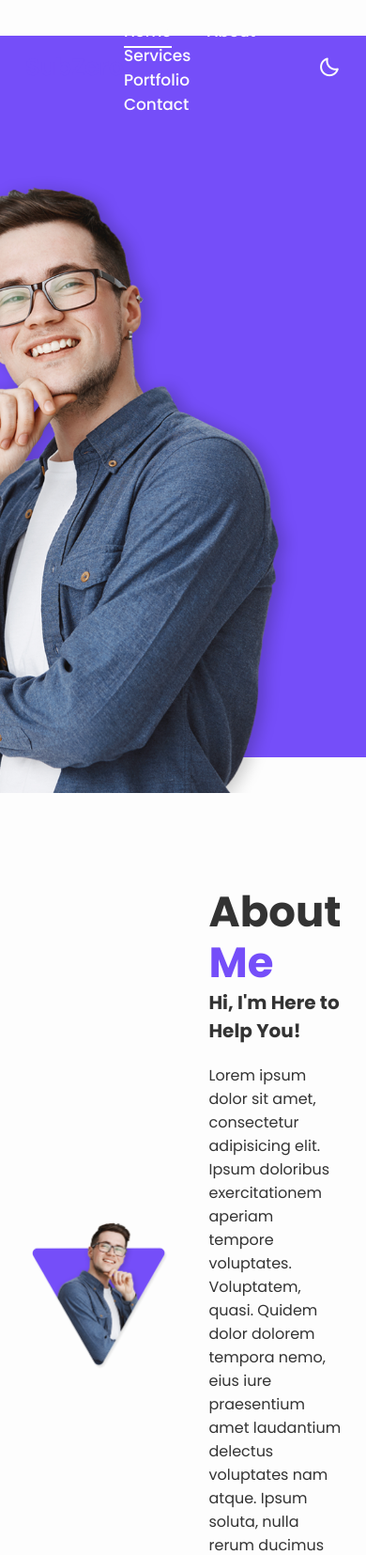
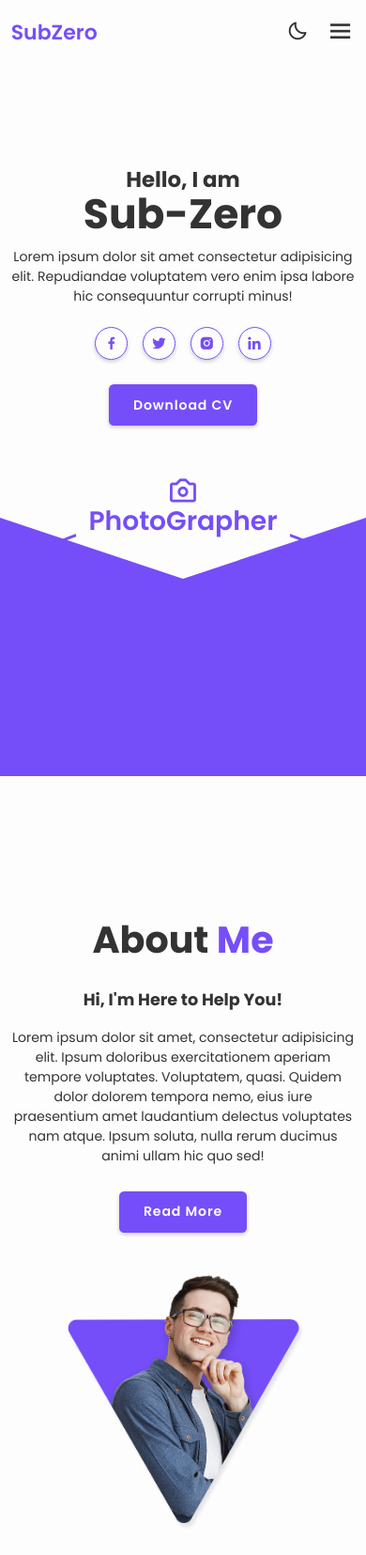
Before and after one commit to SubGameR69/Portofolios, a plain HTML site: page Responsive Protfolio/index.html in a window 390 px wide. Shown: the top 1655 px of the page at 94% size. Drawn offline with nearby package versions, Linux system fonts and the light colour scheme.

Commit message:
Menu-Icon and Media Screen

```diff
--- a/Responsive Protfolio/css/style.css
+++ b/Responsive Protfolio/css/style.css
@@ -44,6 +44,12 @@ body {
 .header.sticky {
     background: var(--bg-color);
     box-shadow: 0 .1rem 1rem var(--shadow-color);
+}
+
+#menu-icon {
+    font-size: 3.6rem;
+    color: var(--text-color);
+    display: none;
 }
 
 .logo {
@@ -239,12 +245,12 @@ section {
 }
 
 
+
 .home-img img {
     position: absolute;
-    pointer-events: none;
+    width: 450px;
+    bottom: 0;
     right: 70px;
-    bottom: 0;
-    width: 450px;
 }
 
 span {
@@ -563,3 +569,230 @@ span {
     font-size: 2.4rem;
     color: #333;
 }
+
+/* MEDIA-SCREEN */
+@media screen and (max-width:1200px) {
+    html {
+        font-size: 55%;
+    }
+
+    .home .profession-container {
+        height: 85.8rem;
+    }
+
+    .home .profession-container .profession-box {
+        right: -12rem;
+        height: 85.5rem;
+    }
+
+    .home .profession-container .overlay {
+        right: -9rem;
+    }
+
+    .home-img img {
+        width: 400px;
+        right: 20px;
+    }
+}
+
+@media screen and (max-width: 1024px) {
+    .header {
+        padding: 2rem 3%;
+    }
+
+    section {
+        padding: 10rem 3% 2rem;
+    }
+
+    .home .profession-container .profession-box {
+        right: -22rem;
+    }
+
+    .home .profession-container .overlay {
+        right: -15rem;
+    }
+}
+
+@media screen and (max-width: 991px) {
+    .navbar a:nth-child(1),
+    .navbar a:nth-child(2) {
+        color: var(--main-color);
+    }
+
+    .navbar a.active::before {
+        background: var(--main-color);
+        opacity: .7;
+    }
+
+    .home .home-content {
+        max-width: 50rem;
+    }
+
+    .home .profession-container .profession-box {
+        right: -45rem;
+    }
+
+    .home .profession-container .overlay {
+        right: -39.5rem;
+    }
+
+    .home-img img {
+        display: none;
+    }
+
+    .services, .portfolio {
+        padding-bottom: 7rem;
+    }
+
+    .contact {
+        min-height: auto;
+    }
+
+    .footer {
+        padding: 2rem 3%;
+    }
+}
+
+@media screen and (max-width: 768px) {
+    #menu-icon {
+        display: block;
+    }
+
+    #darkMode-icon {
+        position: absolute;
+        right: 7rem;
+        font-size: 2.6rem;
+        color: var(--text-color);
+        margin-bottom: .1rem;
+    }
+
+    .navbar {
+        position: absolute;
+        top: 100%;
+        left: 0;
+        width: 100%;
+        padding: 1rem 3%;
+        background: var(--bg-color);
+        border-top: .1rem solid rgba(0, 0, 0, 0.2);
+        box-shadow: 0 .5rem .1rem rgba(0, 0, 0, .1);
+        display: none;
+    }
+
+    .navbar.active {
+        display: block;
+    }
+
+    .navbar a {
+        display: block;
+        font-size: 2rem;
+        margin: 3rem 0;
+        color: var(--text-color);
+    }
+
+    .navbar a:nth-child(1),
+    .navbar a:nth-child(2) {
+        color: var(--text-color);
+    }
+
+    .navbar a.active {
+        color: var(--main-color);
+    }
+
+    .navbar a::before {
+        display: none;
+    }
+
+    .home {
+        padding: 0 3% 23rem;
+        justify-content: center;
+        text-align: center;
+    }
+
+    .home-content h3 {
+        font-size: 2.6rem;
+    }
+
+    .home-content h1 {
+        font-size: 5rem;
+    }
+
+    .home-content .social-media a {
+        margin: 2.5rem .75rem 3rem;
+    }
+
+    .home .profession-container .overlay {
+        position: fixed;
+        top: 70rem;
+        left: 50%;
+        right: 0;
+        transform: rotate(90deg) translate(-50%, 50%) scaleY(3);
+        border-width: 23.9rem;
+    }
+
+    .home .profession-container {
+        left: 0;
+        width: 100%;
+        height: 100%;
+    }
+
+    .home .profession-container .profession-box {
+        position: fixed;
+        top: 60%;
+        left: 0;
+        border-radius: 0;
+        width: 100%;
+    }
+
+    .home .profession-box .profession {
+        padding: 0 13px;
+        left: auto;
+        transform-origin: 0;
+    }
+
+    .home .profession-box .profession:nth-child(1) {
+        transform: rotate(-90deg) translate(-120px, -210px);
+    }
+
+    .home .profession-box .profession:nth-child(1) i {
+        margin-right: 0;
+    }
+
+    .home .profession-box .profession:nth-child(2) {
+        transform: rotate(0deg) translate(0, -335px);
+    }
+
+    .home .profession-box .profession:nth-child(3) {
+        transform: rotate(90deg) translate(-115px, -450px);
+    }
+
+    .home .profession-box .profession:nth-child(4) {
+        transform: rotate(180deg) translate(-220px, -335px);
+    }
+
+    .home .profession-box .circle {
+        position: fixed;
+        width: 670px;
+        height: 670px;
+        z-index: -1;
+    }
+
+    .about {
+        flex-direction: column-reverse;
+        text-align: center;
+    }
+
+    .about h2 {
+        text-align: center;
+        margin: 3rem auto;
+    }
+
+    .about-img img {
+        width: 70vw;
+        margin-top: -2rem;
+    }
+
+    .services h2,
+    .portfolio h2 {
+        margin-bottom: 3rem;
+    }
+}
--- a/Responsive Protfolio/index.html
+++ b/Responsive Protfolio/index.html
@@ -32,6 +32,8 @@
             </nav>
 
             <div class="bx bx-moon" id="darkMode-icon"></div>
+
+            <div class="bx bx-menu" id="menu-icon"></div>
         </header>
     <!-- home section design -->
     <section class="home" id="home">
--- a/Responsive Protfolio/js/script.js
+++ b/Responsive Protfolio/js/script.js
@@ -22,6 +22,10 @@ window.onscroll = () => {
     let header = document.querySelector(".header")
 
     header.classList.toggle("sticky", window.scrollY > 100);
+    /*========== remove menu icon navbar ==========*/
+    menuIcon.classList.remove("bx-x");
+    navbar.classList.remove("active");
+
 }
 
 /*========== remove menu icon navbar when click navbar link (scroll) ==========*/
@@ -49,3 +53,13 @@ var swiper = new Swiper(".mySwiper", {
 
 
 /*========== scroll reveal ==========*/
+
+
+/*========== menu icon navbar ==========*/
+let menuIcon = document.querySelector("#menu-icon");
+let navbar = document.querySelector(".navbar");
+
+menuIcon.onclick = () => {
+    menuIcon.classList.toggle("bx-x");
+    navbar.classList.toggle("active");
+}
```
